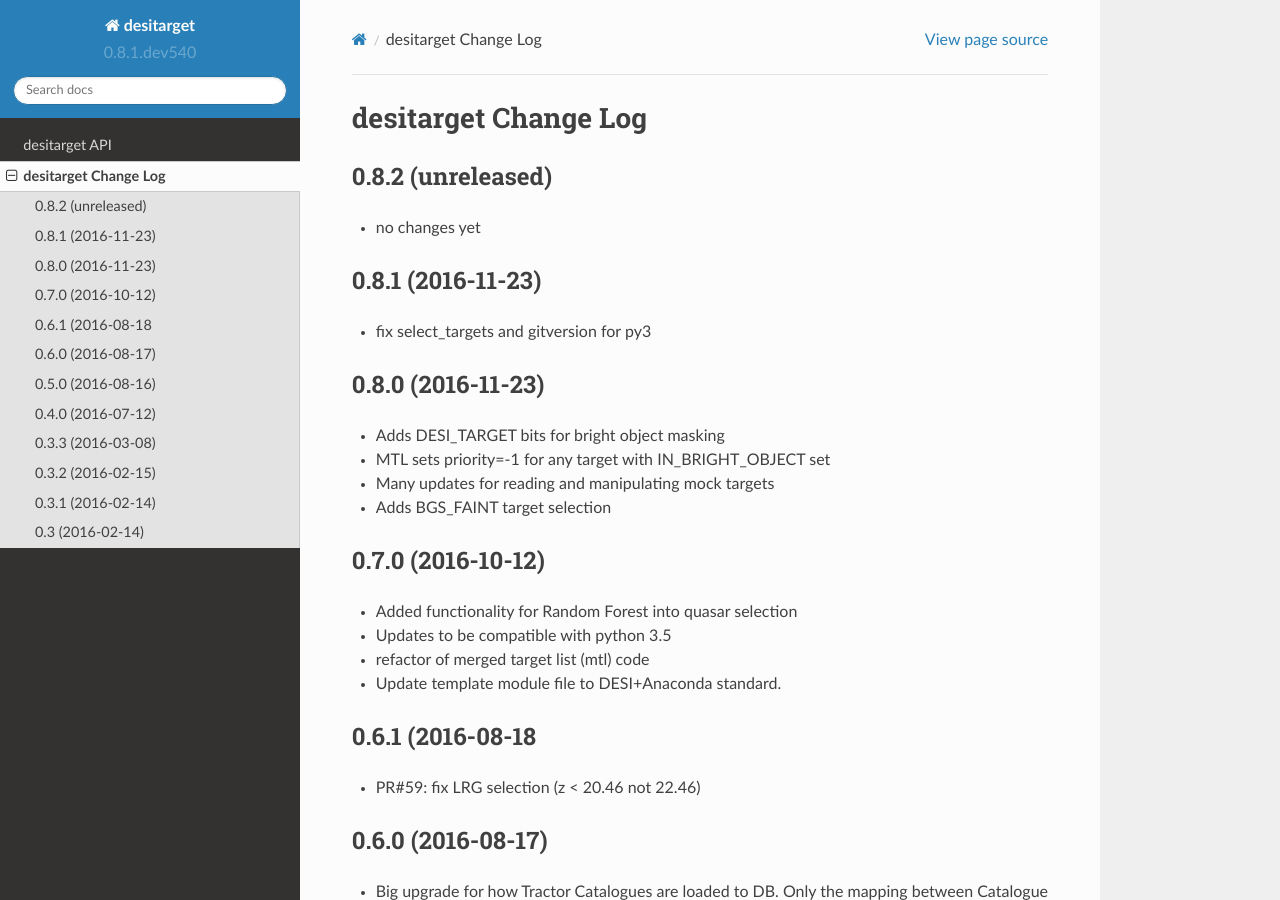
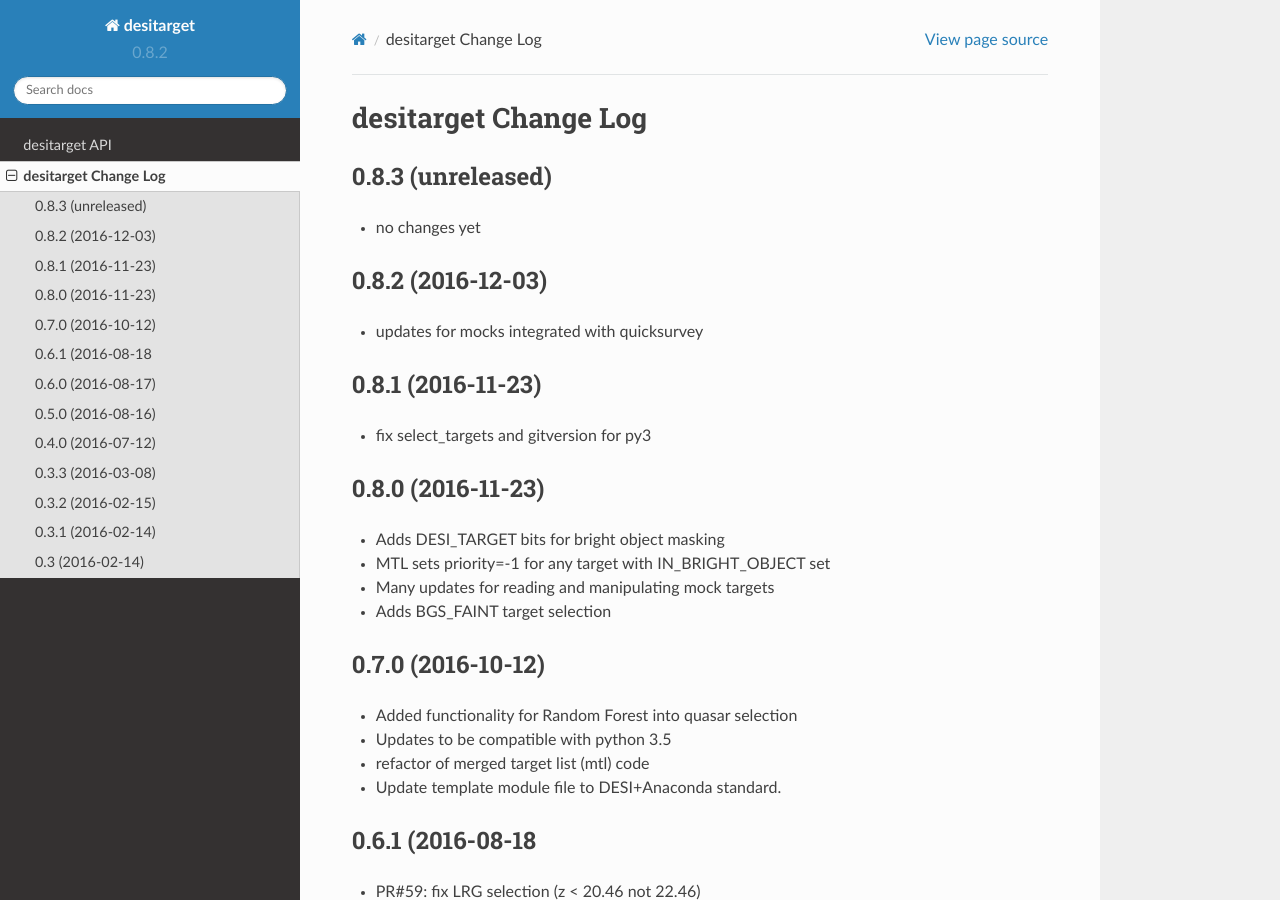
Before and after one commit to desihub/desitarget, a Sphinx documentation site: the page built from doc/changes.rst, in a window 1280 px wide and 900 px high. Built offline with Sphinx 7.4.7 and the Read the Docs theme 2.0.0, drawn with Linux system fonts in a browser that asks for light colours.

Commit message:
desitarget 0.8.2

```diff
--- a/doc/changes.rst
+++ b/doc/changes.rst
@@ -2,10 +2,15 @@
 desitarget Change Log
 =====================
 
-0.8.2 (unreleased)
+0.8.3 (unreleased)
 ------------------
 
 * no changes yet
+
+0.8.2 (2016-12-03)
+------------------
+
+* updates for mocks integrated with quicksurvey
 
 0.8.1 (2016-11-23)
 ------------------
--- a/py/desitarget/_version.py
+++ b/py/desitarget/_version.py
@@ -1 +1 @@
-__version__ = '0.8.1.dev540'
+__version__ = '0.8.2'
```
